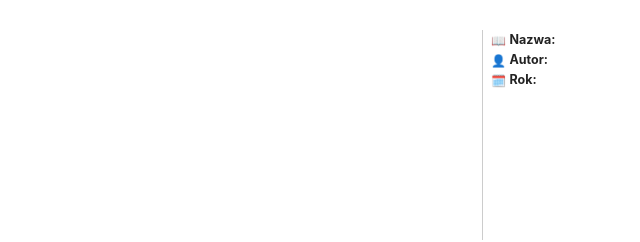
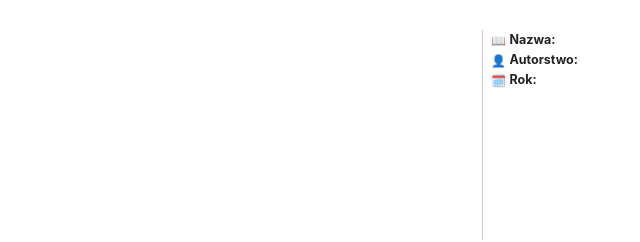
Before and after one commit to cocoflannel/mosaics, a plain HTML site: page index.html in a window 1280 px wide. Shown: the full height of the page, 157-797 px from the left. Drawn offline with Linux system fonts and the light colour scheme.

Commit message:
Add files via upload

```diff
--- a/index.html
+++ b/index.html
@@ -94,7 +94,7 @@
 
     <div class="col-right">
       <div><span class="ico">📖</span> <strong>Nazwa:</strong> <span id="nazwa"></span></div>
-      <div><span class="ico">👤</span> <strong>Autor:</strong> <span id="autor"></span></div>
+      <div><span class="ico">👤</span> <strong>Autorstwo:</strong> <span id="autorstwo"></span></div>
       <div><span class="ico">🗓️</span> <strong>Rok:</strong> <span id="rok"></span></div>
     </div>
   </div>
@@ -108,7 +108,7 @@
   document.getElementById('opis').textContent = get('opis');
   document.getElementById('adres').textContent = get('adres');
   document.getElementById('nazwa').textContent = get('tytul') || get('nazwa');
-  document.getElementById('autor').textContent = get('autor');
+  document.getElementById('autorstwo').textContent = get('autorstwo');
   document.getElementById('rok').textContent = get('rok');
 
   const img = document.getElementById('zdjecie');
```
